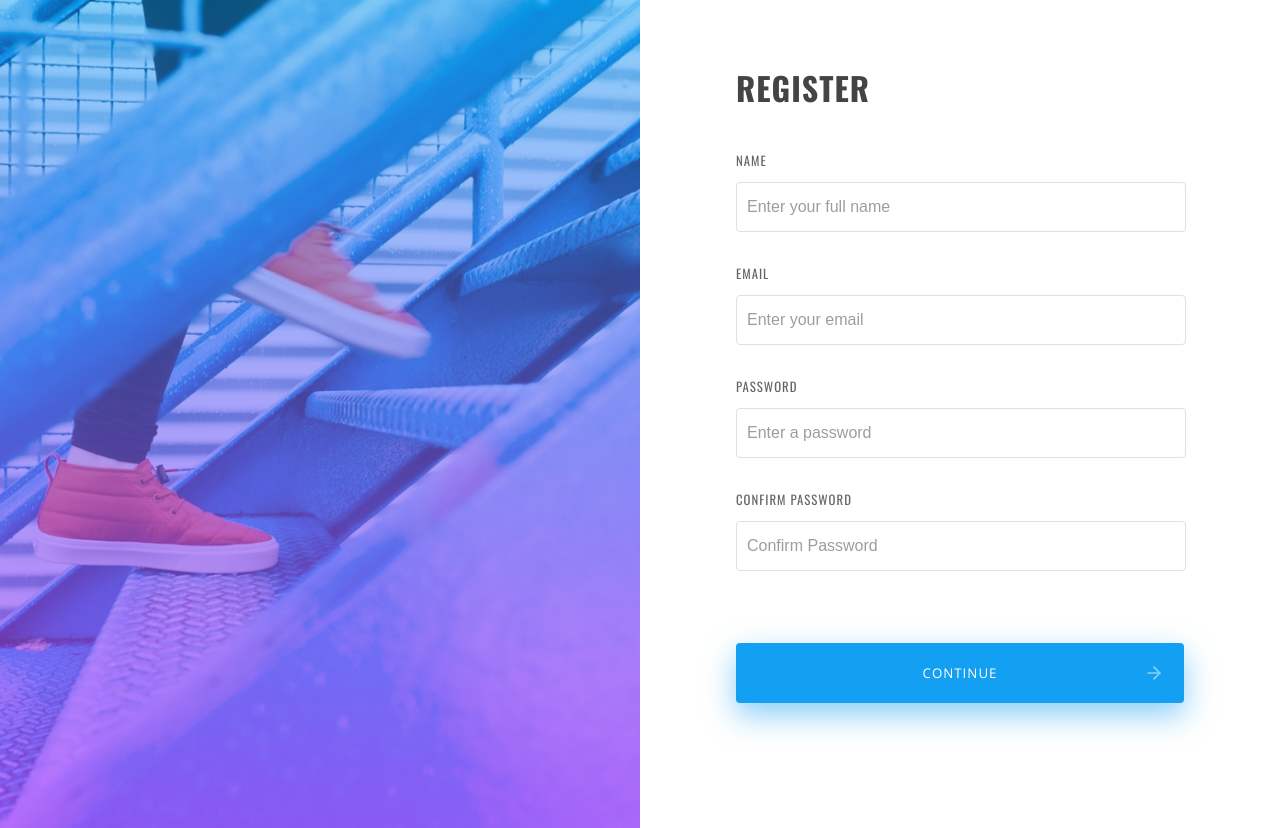
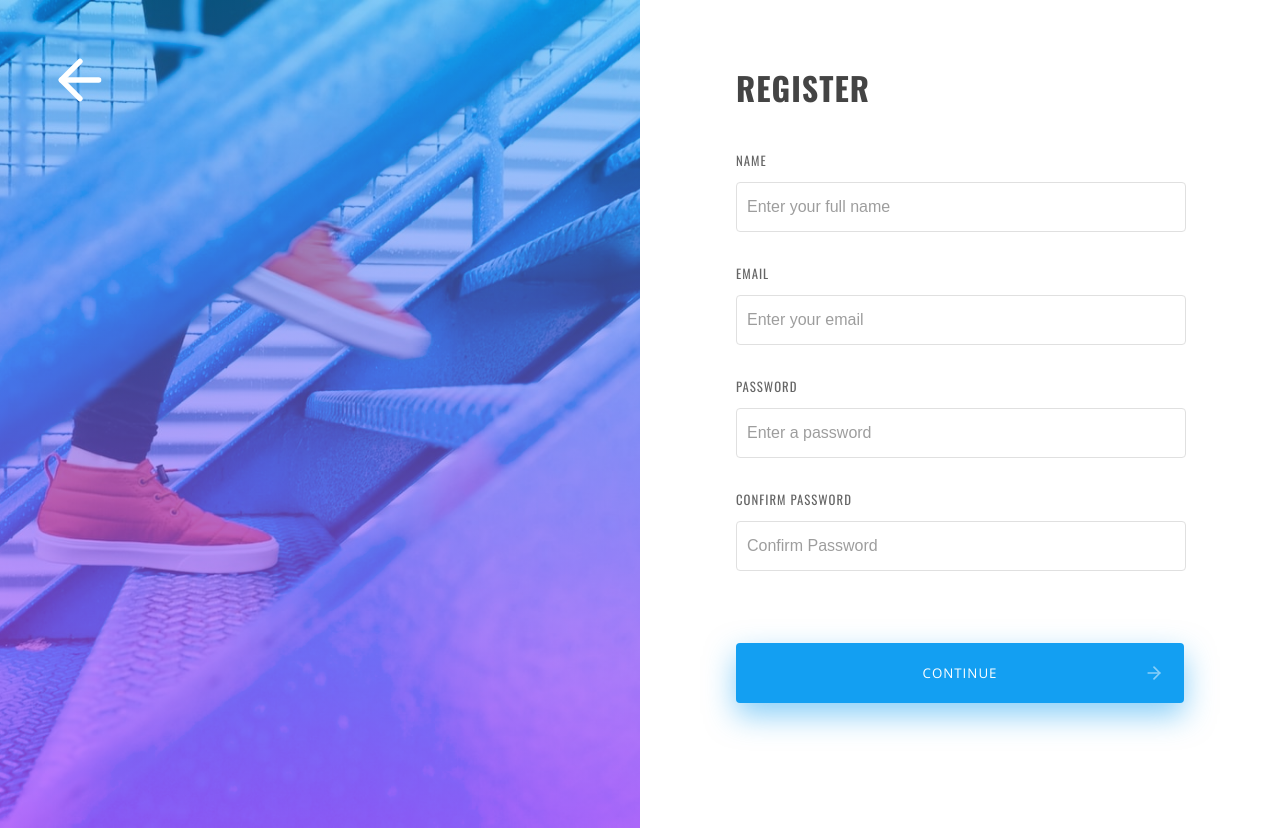
Before and after one commit to sanderhelleso/open-excercise-API, a React (Create React App) app in the folder client/: page /register in a window 1280 px wide. Built offline with nearby package versions, Linux system fonts and the light colour scheme; no server answers; what react-stripe-elements would draw is missing.

Commit message:
restyle_signup: added back button from auth

```diff
--- a/client/src/components/auth/Cover.js
+++ b/client/src/components/auth/Cover.js
@@ -1,11 +1,17 @@
 import React from 'react';
 import styled from 'styled-components';
+import { ArrowLeft } from 'react-feather';
+import { withRouter } from 'react-router';
 
-const Cover = () => {
-	return <StyledCover />;
+const Cover = ({ history }) => {
+	return (
+		<StyledCover>
+			<ArrowLeft onClick={() => history.push('/')} />
+		</StyledCover>
+	);
 };
 
-export default Cover;
+export default withRouter(Cover);
 
 const StyledCover = styled.aside`
 	min-width: 50%;
@@ -17,6 +23,14 @@ const StyledCover = styled.aside`
 	background-repeat: no-repeat;
 	background-position: center center;
 
+	svg {
+		stroke: #ffffff;
+		height: 4rem;
+		width: 4rem;
+		margin: 3rem;
+		cursor: pointer;
+	}
+
 	@media screen and (min-width: 2200px) {
 		min-width: 70%;
 		max-width: 70%;
--- a/client/src/components/navbar/Navbar.js
+++ b/client/src/components/navbar/Navbar.js
@@ -52,6 +52,7 @@ export default withRouter(Navbar);
 
 const StyledNav = styled.nav`
 	position: fixed;
+	top: 0;
 	width: 100vw;
 	z-index: 100;
 	background-color: #ffffff;
```
